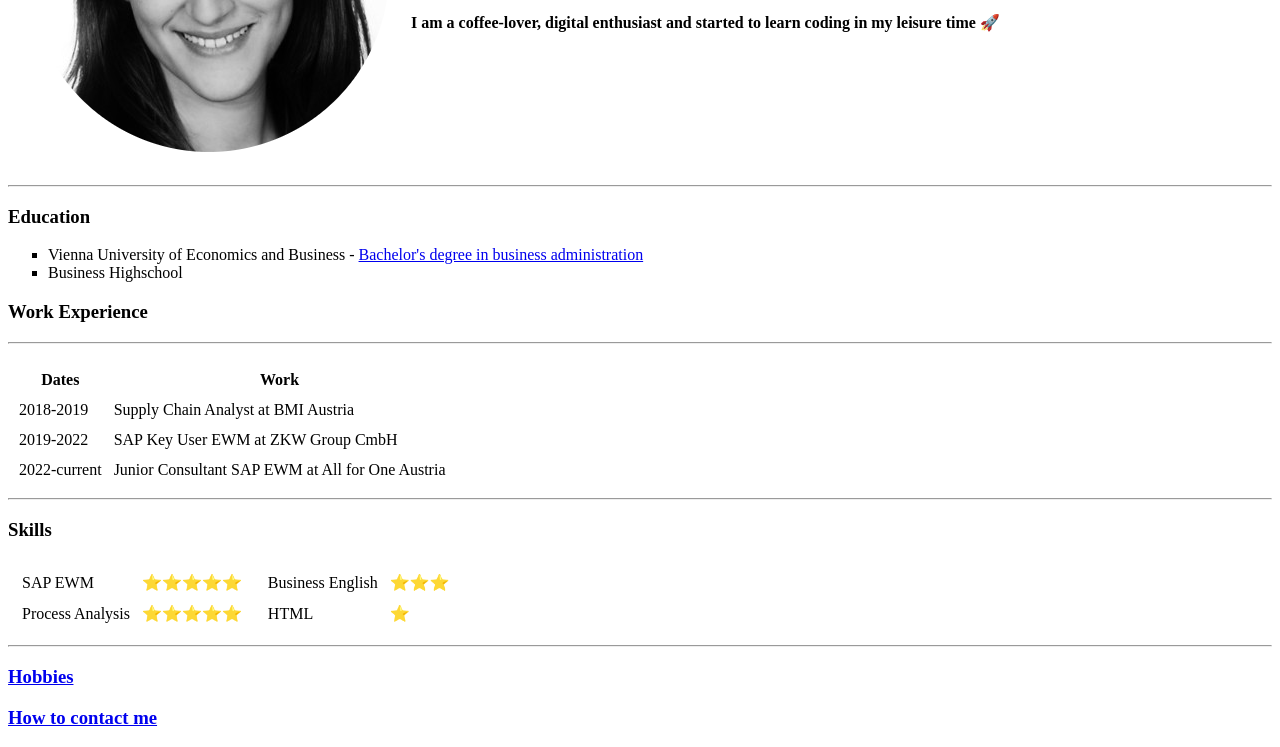
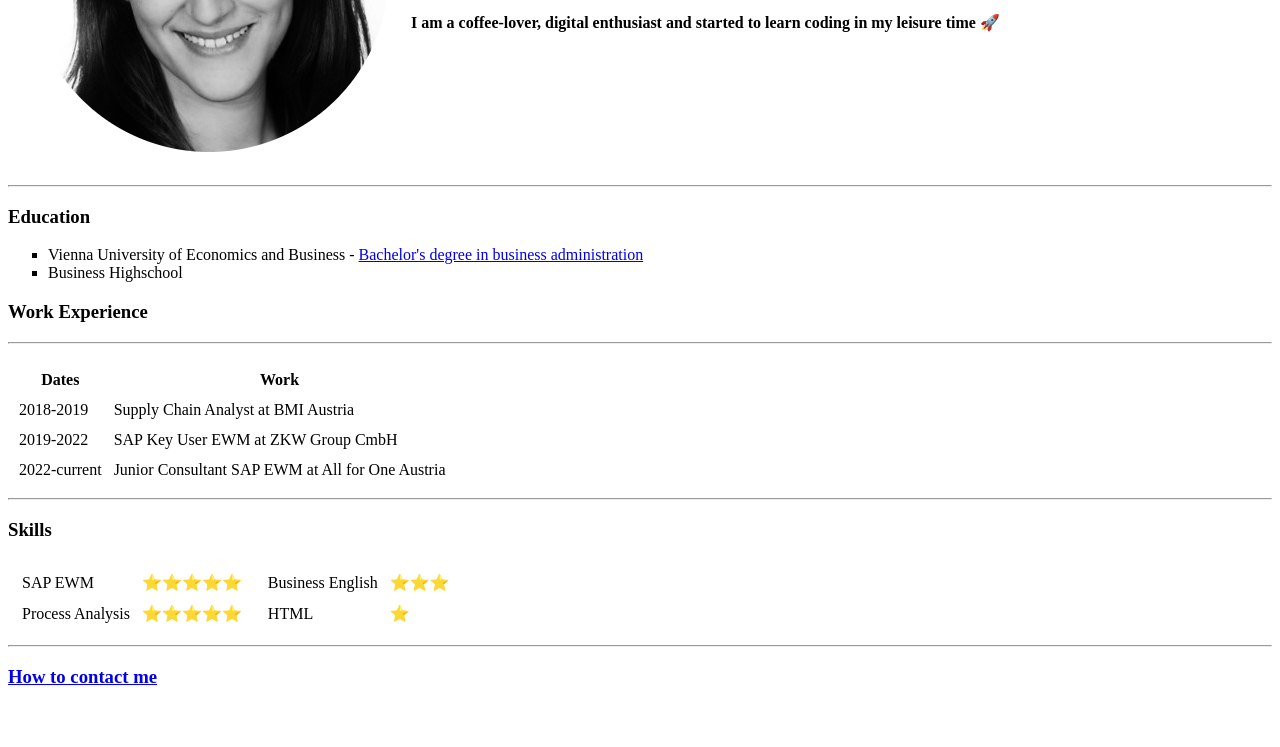
Before and after one commit to littlelifejana/cv, a plain HTML site: page index.html in a window 1280 px wide. Shown: the part 237-984 px from the top of the page. After the commit the page ends 944 px from the top, so only its background shows below. Drawn offline with Linux system fonts and the light colour scheme.

Commit message:
Updateindex.html

```diff
--- a/index.html
+++ b/index.html
@@ -95,7 +95,6 @@
         </thead>
        </table>
             <hr>
-         <a href="hobbies.html"><h3>Hobbies</h3></a>
          <a href="contactdata.html"><h3>How to contact me</h3></a>
     </body>
 </html>
```
